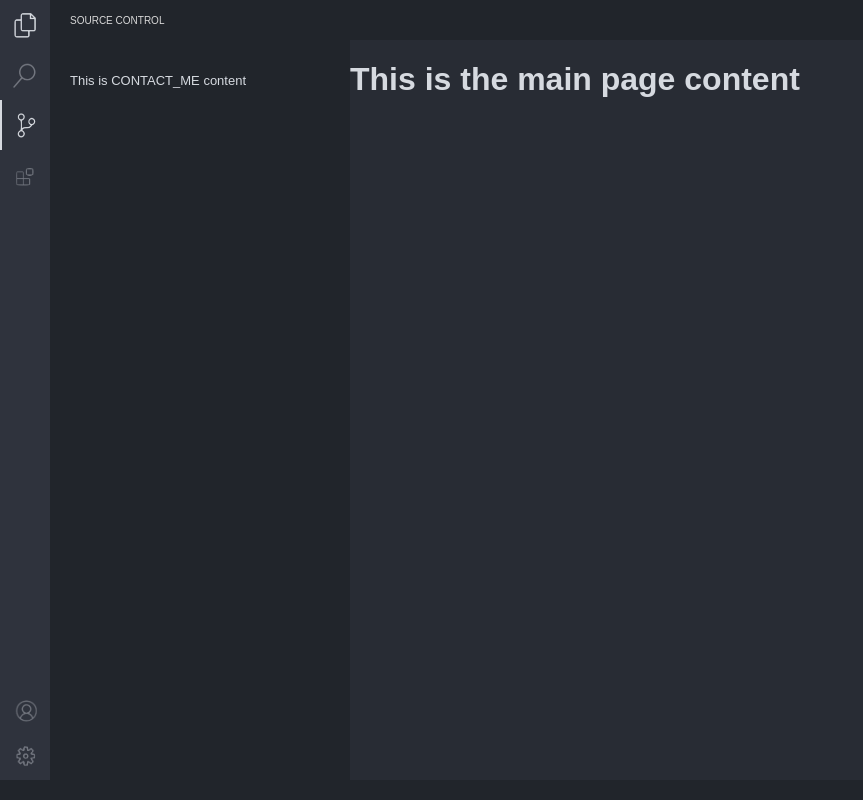
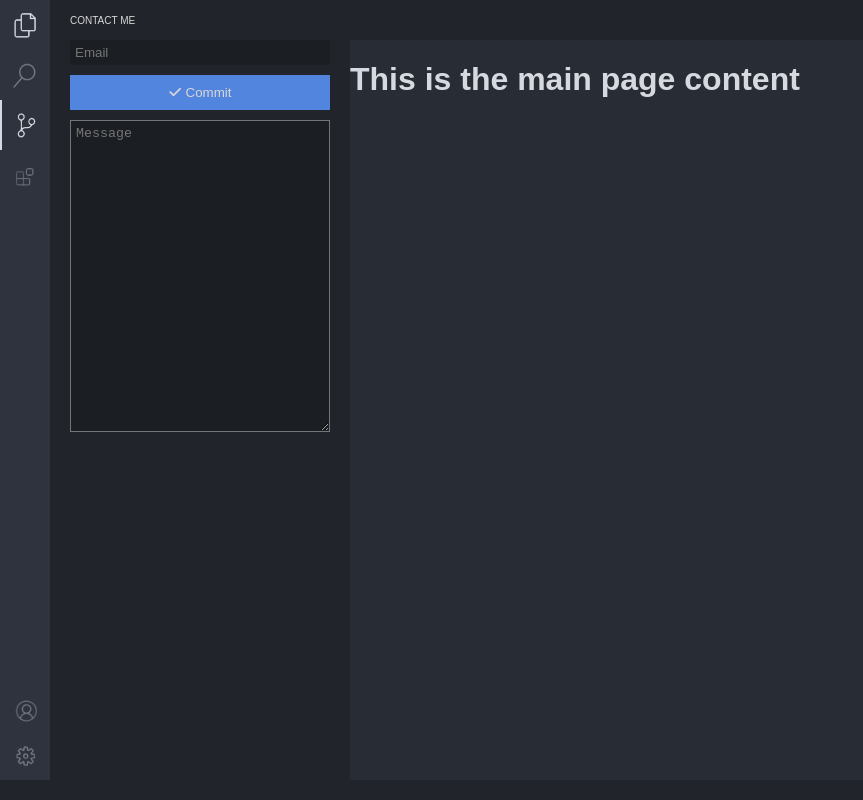
Before and after one commit to AnthonyThomasson/portfolio, a React (Create React App) app in the folder frontend/: page / in a window 1280 px wide. Both pictures are taken after a click on the button 25 px from the left and 125 px from the top of the page. Shown: the whole page, without its empty margins (0-863 px from the left). Built offline with nearby package versions, Linux system fonts and the light colour scheme; data requests are answered from the project's data file.

Commit message:
- added the styles for the contact page - fixed the expand and collapse folders buttons

```diff
--- /dev/null
+++ b/frontend/src/components/side-bar/ContactMe.tsx
@@ -0,0 +1,20 @@
+import { useRef } from "react";
+import "./../../styles/ContactMe.css";
+
+function ContactMe() {
+
+  const emailInput = useRef(null)
+  const messageInput = useRef(null)
+
+  return (
+    <div className="contact-me-content">
+      <input placeholder="Email" ref={emailInput}/>
+      <button><span className="fa-solid fa-check" /> Commit</button>
+      <textarea placeholder="Message" ref={messageInput}/>
+
+    </div>
+  );
+}
+
+
+export default ContactMe;
--- a/frontend/src/components/side-bar/FileExplorer.tsx
+++ b/frontend/src/components/side-bar/FileExplorer.tsx
@@ -56,11 +56,13 @@ function FileExplorer() {
   }
 
   const onExpandAll = () =>{
-    setSystemNodes(expandFolders(systemNodes))
+    const [expandedNodes,] = expandFolders(systemNodes,structure);
+    setSystemNodes(expandedNodes)
   }
 
   const onCollapseAll = () => {
-    setSystemNodes(collapseFolders(systemNodes))
+    const [collapsedFolders,] = collapseFolders(systemNodes,structure);
+    setSystemNodes(collapsedFolders)
   }
 
   return (
--- a/frontend/src/components/side-bar/SideBar.tsx
+++ b/frontend/src/components/side-bar/SideBar.tsx
@@ -1,4 +1,5 @@
 import { useState } from "react";
+import ContactMe from "./ContactMe";
 import FileExplorer from "./FileExplorer";
 import Modules, { SIDEBAR_PAGE } from "./Modules";
 import Search from "./Search";
@@ -20,10 +21,8 @@ function Explorer() {
           <Search />
         </li>
         <li className={`side-bar-item ${activeContent === SIDEBAR_PAGE.CONTACT_ME ? `side-bar-item-active` : ``}`}>
-          <div className="side-bar-heading">SOURCE CONTROL</div>
-          <div>
-            <p style={{padding: '20px'}}>This is CONTACT_ME content</p>
-          </div>
+          <div className="side-bar-heading">CONTACT ME</div>
+          <ContactMe />
         </li>
         <li className={`side-bar-item ${activeContent === SIDEBAR_PAGE.TECHNOLOGIES ? `side-bar-item-active` : ``}`}>
           <div className="side-bar-heading">MODULES</div>
--- /dev/null
+++ b/frontend/src/styles/ContactMe.css
@@ -0,0 +1,36 @@
+.contact-me-content {
+	display: flex;
+	flex-direction: column;
+	flex: 1;
+	margin-left: 20px;
+	margin-right: 20px
+}
+
+.contact-me-content input {
+	background-color: #1b1e23;
+	color: #d8d8d8;
+	padding: 5px;
+
+}
+
+.contact-me-content button {
+	background-color: #5285dd;
+	color: #d8d8d8;
+	padding: 10px;
+	margin-top: 10px;
+	margin-bottom: 10px;
+	cursor: pointer;
+}
+
+.contact-me-content button:hover {
+	background-color: #8ba9de;
+}
+
+.contact-me-content textarea {
+	background-color: #1b1e23;
+	color: #d8d8d8;
+	padding: 5px;
+	height: 300px;
+	resize: vertical;
+
+}
--- a/frontend/src/utilities/files/utilities.ts
+++ b/frontend/src/utilities/files/utilities.ts
@@ -71,42 +71,50 @@ export function getFileStructures(nodes:ISystemNode[]) {
   return structure;
 }
 
-export function collapseFolders(list: ISystemNode[]){
+export function collapseFolders(list: ISystemNode[],structure: ISystemNode[]){
 
   let newList = list.slice()
+  let newStructure = structure.slice()
 
-  newList.map(node => {
+  newStructure.map(node => {
     let nodeCopy = {...node}
     if(nodeCopy.type === NodeType.Folder){
-      let folder = nodeCopy as IFolderNode
-      folder.open = false
-      if (folder.children.length > 0) {
-        collapseFolders(folder.children)
+      let structureFolder = nodeCopy as IFolderNode
+      let rootFolder = newList[nodeCopy.id] as IFolderNode
+      rootFolder.open = false
+      if (structureFolder.children.length > 0) {
+        let [subList,subStructure] = expandFolders(newList,structureFolder.children)
+        structureFolder.children = subStructure
+        newList = subList
       }
     }
     return nodeCopy
   })
 
-  return newList
+  return [newList,newStructure];
 }
 
-export function expandFolders(list: ISystemNode[]){
+export function expandFolders(list: ISystemNode[],structure: ISystemNode[]){
 
   let newList = list.slice()
+  let newStructure = structure.slice()
 
-  newList.map(node => {
+  newStructure.map(node => {
     let nodeCopy = {...node}
     if(nodeCopy.type === NodeType.Folder){
-      let folder = nodeCopy as IFolderNode
-      folder.open = true
-      if (folder.children.length > 0) {
-        expandFolders(folder.children)
+      let structureFolder = nodeCopy as IFolderNode
+      let rootFolder = newList[nodeCopy.id] as IFolderNode
+      rootFolder.open = true
+      if (structureFolder.children.length > 0) {
+        let [subList,subStructure] = expandFolders(newList,structureFolder.children)
+        structureFolder.children = subStructure
+        newList = subList
       }
     }
     return nodeCopy
   })
 
-  return newList;
+  return [newList,newStructure];
 }
 
 export function findAndSelect(list: ISystemNode[],structure:ISystemNode[] ,selectedFileId:number) {
```
